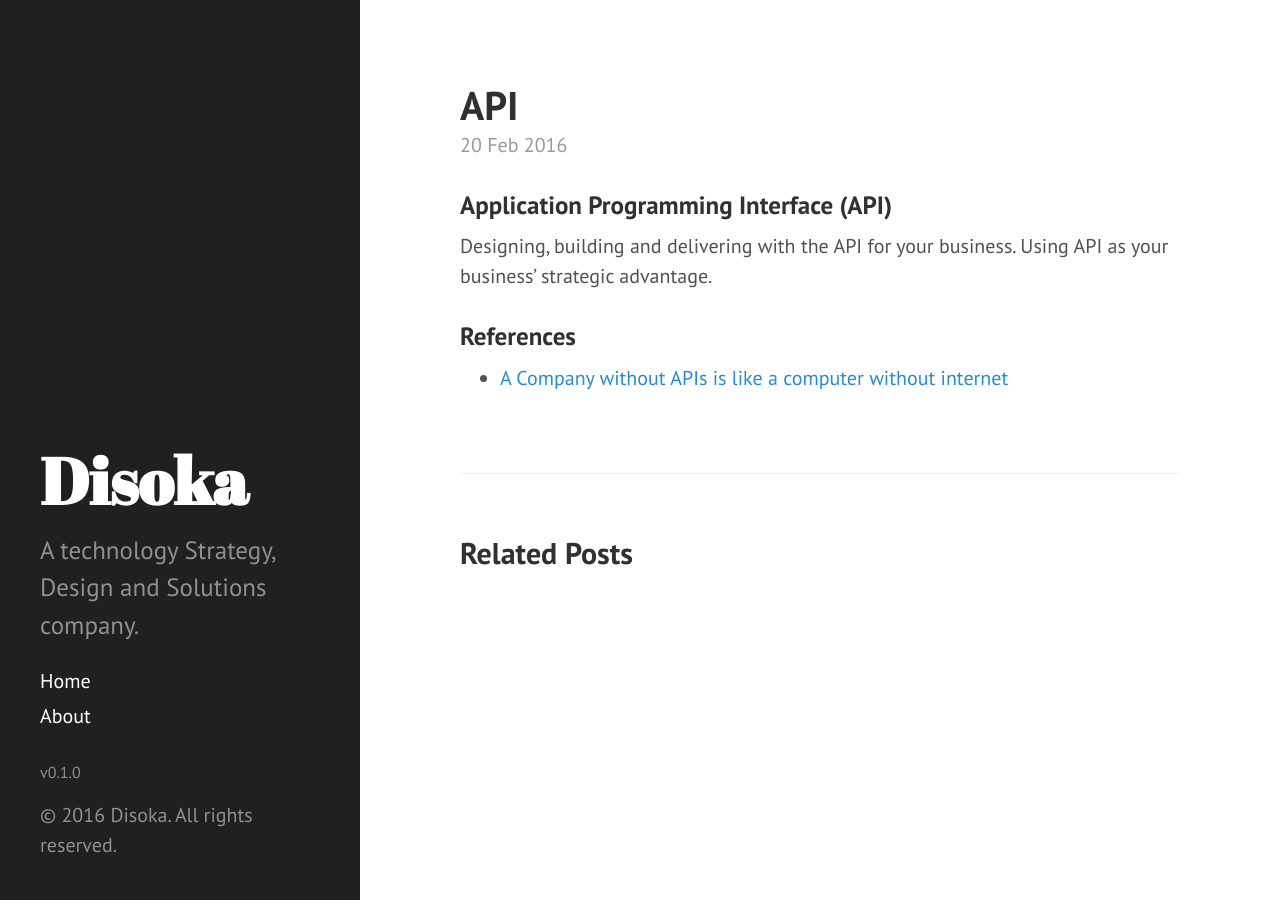
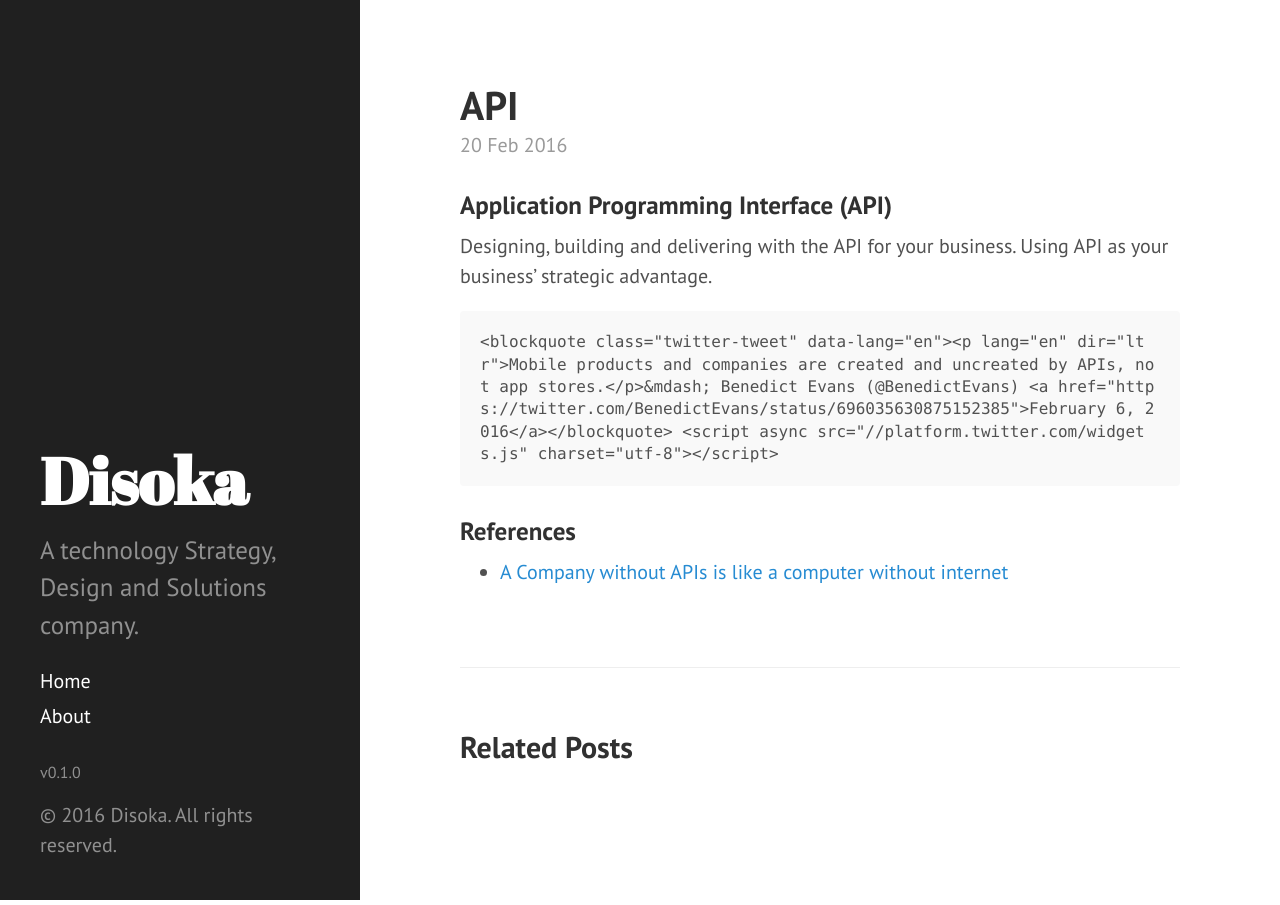
Before and after one commit to disoka/disoka.github.io, a Jekyll site: the page built from _posts/2016-02-20-api.md, in a window 1280 px wide. Built offline with Jekyll 4.4.1, drawn with Linux system fonts in a browser that asks for light colours; Markdown is read by kramdown in place of the engine named in the settings.

````diff
--- a/_posts/2016-02-20-api.md
+++ b/_posts/2016-02-20-api.md
@@ -8,6 +8,10 @@
 Designing, building and delivering with the API for your business. Using API as
 your business' strategic advantage.
 
+```
+<blockquote class="twitter-tweet" data-lang="en"><p lang="en" dir="ltr">Mobile products and companies are created and uncreated by APIs, not app stores.</p>&mdash; Benedict Evans (@BenedictEvans) <a href="https://twitter.com/BenedictEvans/status/696035630875152385">February 6, 2016</a></blockquote> <script async src="//platform.twitter.com/widgets.js" charset="utf-8"></script>
+```
+
 ### References
 
 - [A Company without APIs is like a computer without internet](http://readwrite.com/2013/11/29/company-without-api-computer-without-internet/)
````
